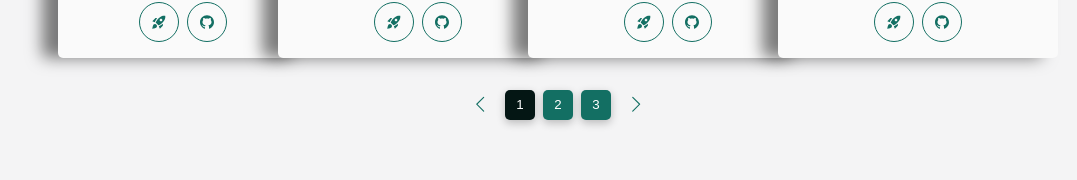
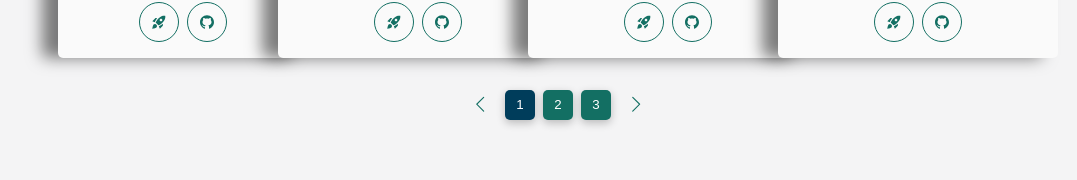
Before and after one commit to Njaaga-Gakure/portfolio-v2, a React (Vite) app: page / in a window 1280 px wide. Shown: the part 2009-2189 px from the top of the page, without its empty margins (82-1159 px from the left). Built offline with nearby package versions, Linux system fonts and the light colour scheme.

Commit message:
Create a global context

```diff
--- a/src/App.jsx
+++ b/src/App.jsx
@@ -2,13 +2,13 @@ import { useEffect, useState } from "react";
 import { Hero, Navbar, Skills, Portfolio, Footer, Contact } from "./components";
 import { paginate } from "./paginate";
 import { projects as projectsData } from "./utils";
+
 const App = () => {
   const data = paginate(projectsData);
   const [isDarkMode, setIsDarkMode] = useState(false);
   const [scroll, setScroll] = useState(0);
   const [page, setPage] = useState(0);
   const [projects, setProjects] = useState(data[0]);
-
   const handleDark = () => {
     setIsDarkMode(true);
   };
--- /dev/null
+++ b/src/context/AppProvider.jsx
@@ -0,0 +1,13 @@
+import { useState, useEffect, createContext, useContext } from "react";
+
+const AppContext = createContext();
+
+export const AppProvider = ({ children }) => {
+  return (
+    <AppContext.Provider value="app context">{children}</AppContext.Provider>
+  );
+};
+
+export const useAppContext = () => {
+  return useContext(AppContext);
+};
--- a/src/index.css
+++ b/src/index.css
@@ -36,6 +36,7 @@ html {
 
   /* other colors */
   --dark-green: #003b36;
+  --active: #003d5b;
 
   /* shadows */
   --shadow-1: rgba(99, 99, 99, 0.2) 0px 2px 8px 0px;
@@ -408,7 +409,7 @@ hr {
   background-color: var(--primary-400);
 }
 .page-btn--active {
-  background-color: var(--primary-900);
+  background-color: var(--active);
 }
 .prev-btn,
 .next-btn {
--- a/src/main.jsx
+++ b/src/main.jsx
@@ -2,5 +2,10 @@ import React from "react";
 import ReactDOM from "react-dom/client";
 import App from "./App.jsx";
 import "./index.css";
+import { AppProvider } from "./context/AppProvider.jsx";
 
-ReactDOM.createRoot(document.getElementById("root")).render(<App />);
+ReactDOM.createRoot(document.getElementById("root")).render(
+  <AppProvider>
+    <App />
+  </AppProvider>
+);
```
Also changed, not shown: src/context/reducer.js (added).
